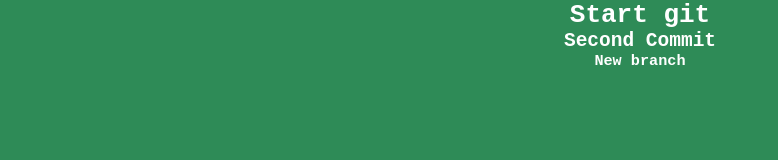
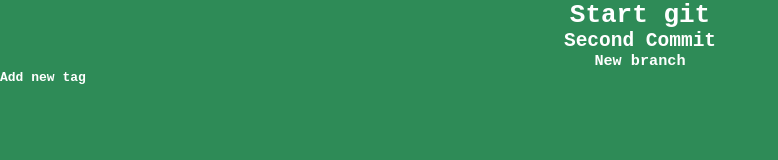
Before and after one commit to ValikKaban/lesson1, a plain HTML site: page index.html in a window 1280 px wide. Shown: the whole page, without its empty margins (0-778 px from the left). Drawn offline with Linux system fonts and the light colour scheme.

Commit message:
create new tag

```diff
--- a/index.html
+++ b/index.html
@@ -10,5 +10,6 @@
     <h1>Start git</h1>
     <h2>Second Commit</h2>
     <h3>New branch</h3>
+    <h4>Add new tag</h4>
 </body>
 </html>
```
